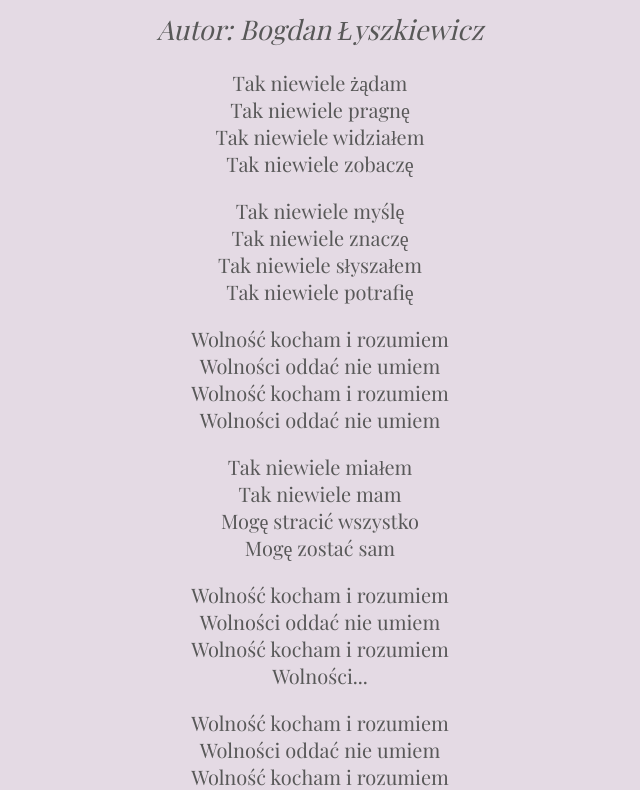
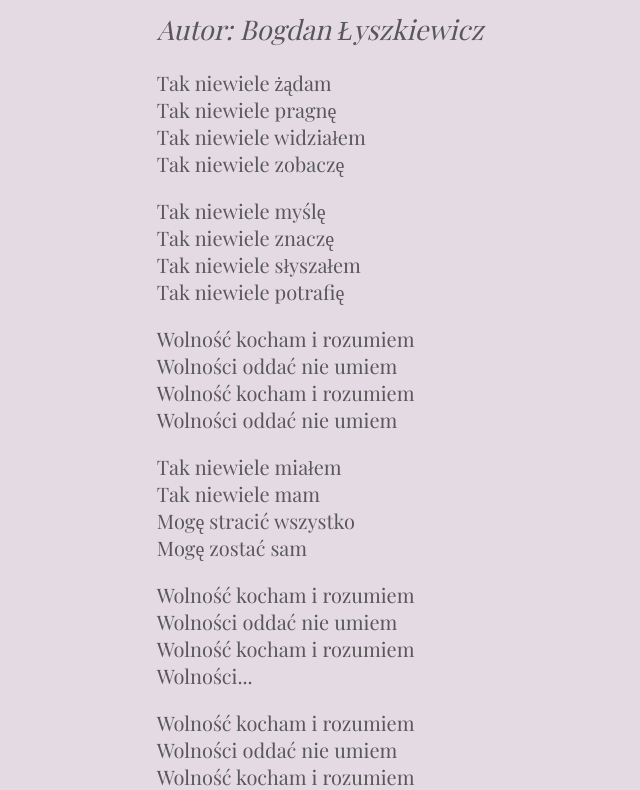
Before and after one commit to doforever/learning-git, a plain HTML site: page index.html in a window 1280 px wide. Shown: the part 96-886 px from the top of the page, without its empty margins (320-960 px from the left). Drawn offline with nearby package versions, Linux system fonts and the light colour scheme; a web font is replaced by a local one.

Commit message:
Update alingning in styles

```diff
--- a/css/style.css
+++ b/css/style.css
@@ -1,10 +1,15 @@
 body {
     font-family: 'Playfair Display', serif;
     font-size: 20px;
-    text-align: center;
+    text-align: left;
     margin: 0;
     background-color: rgb(228, 218, 228);
     color: rgb(88, 88, 88);
+}
+
+div {
+    width: fit-content;
+    margin: 0 auto;
 }
 
 h2 {
```
Also changed, not shown: index.html (line endings or trailing spaces).
